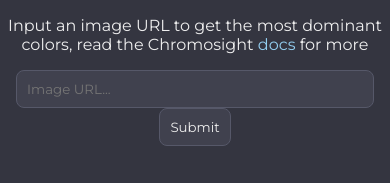
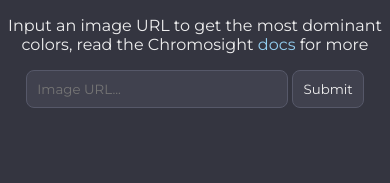
Before and after one commit to YSSF8/Chromosight-API, a plain HTML site: page index.html in a window 390 px wide. Shown: the part 172-355 px from the top of the page. Drawn offline with nearby package versions, Linux system fonts and the light colour scheme.

Commit message:
Add files via upload

```diff
--- a/main.js
+++ b/main.js
@@ -11,7 +11,6 @@ submit.addEventListener('click', () => {
     fetch(`https://chromosight-api.darksidex37.repl.co/?image=${input.value}`)
         .then(res => res.json())
         .then(data => {
-            console.log(data);
             output.src = data.image;
 
             for (let i = 0; i < data.colors.length; i++) {
--- a/style.css
+++ b/style.css
@@ -17,6 +17,7 @@ button {
     background-color: #40414e;
     border-radius: 8px;
     min-width: 3.5in;
+    margin-bottom: 5px;
 }
 
 button {
@@ -122,3 +123,9 @@ br {
 ::-webkit-scrollbar-thumb:hover {
     background-color: #626475;
 }
+
+@media only screen and (max-width: 600px) {
+    input {
+        min-width: 2.5in;
+    }
+}
```
